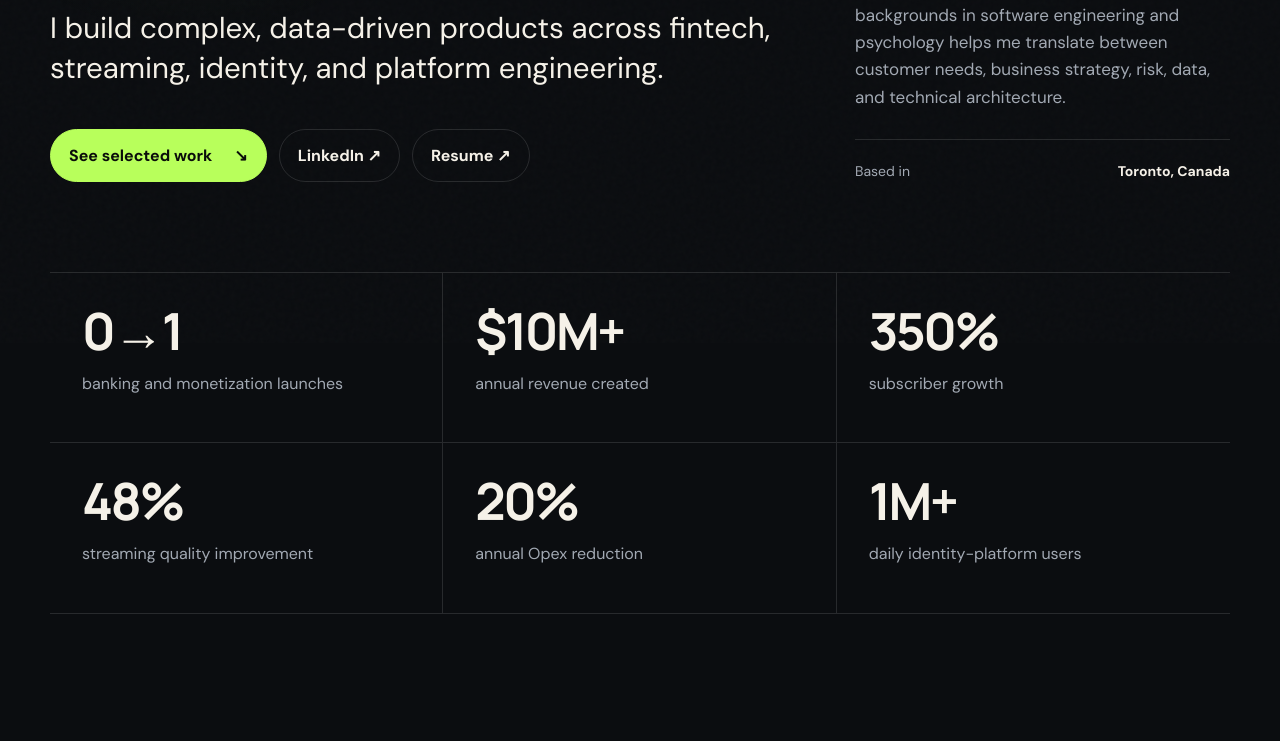
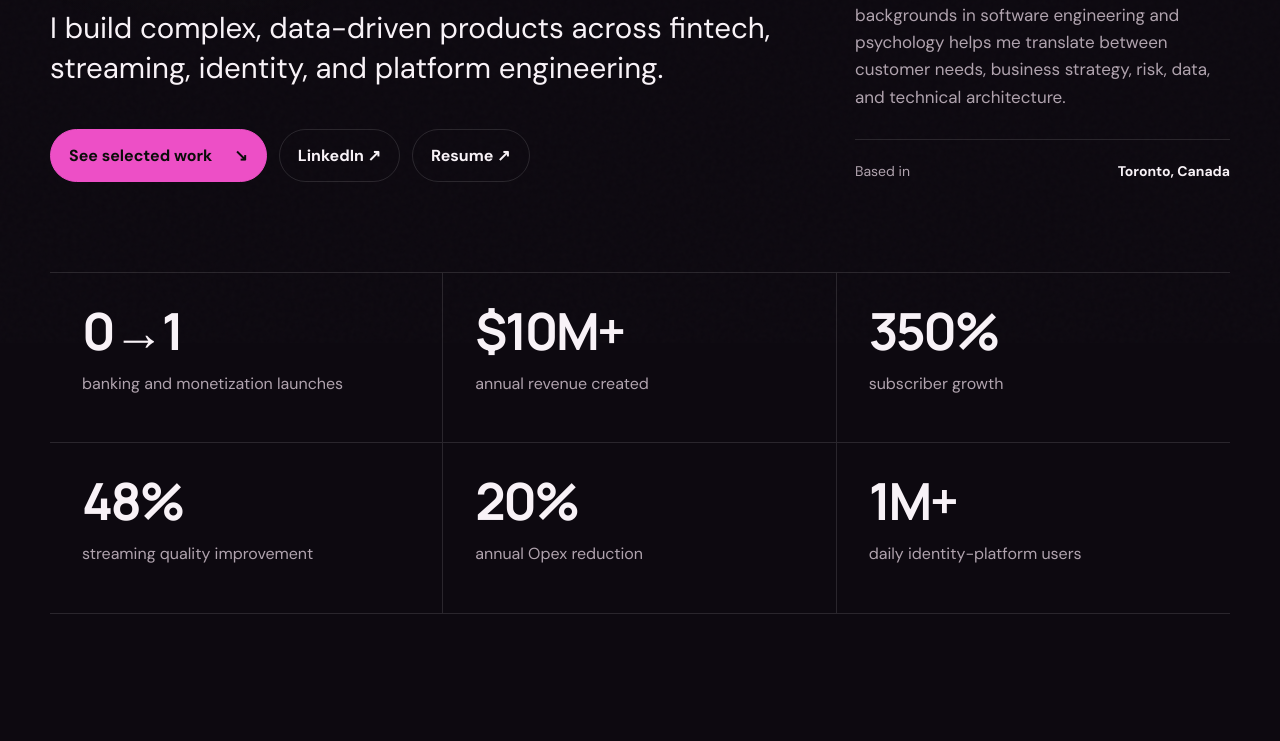
Before and after one commit to erixhartman/ericportfoliosite, a plain HTML site: page index.html in a window 1280 px wide. Shown: the part 457-1198 px from the top of the page. Drawn offline with Linux system fonts and the light colour scheme.

Commit message:
change colour

```diff
--- a/styles.css
+++ b/styles.css
@@ -1,12 +1,12 @@
 :root {
-  --bg: #0b0d10;
-  --surface: #11151a;
-  --surface-2: #171c22;
-  --text: #f5f1e8;
-  --muted: #a2a9b3;
-  --line: rgba(255,255,255,.12);
-  --accent: #b8ff5b;
-  --accent-2: #72dcff;
+  --bg: #0d0910;
+  --surface: #151019;
+  --surface-2: #1d1622;
+  --text: #f8f2f7;
+  --muted: #b0a3ae;
+  --line: rgba(255, 255, 255, 0.12);
+  --accent: #ed4fc6;
+  --accent-2: #b66cff;
   --max: 1180px;
 }
 * { box-sizing: border-box; }
```
